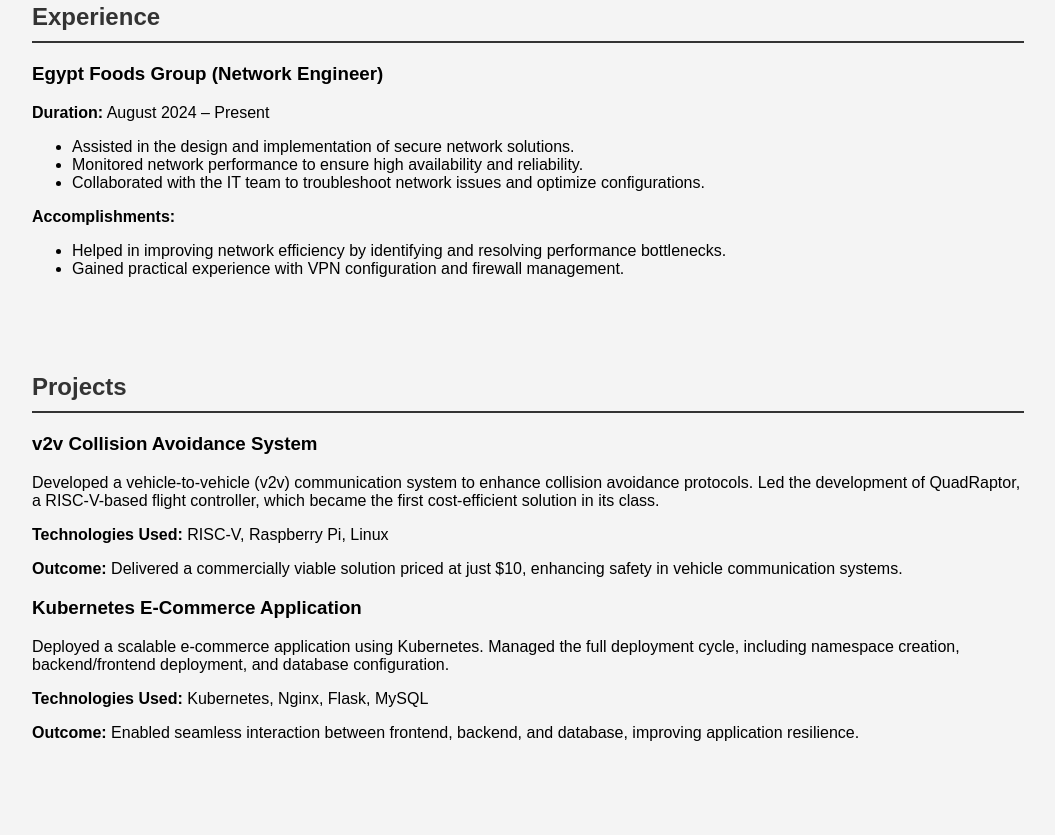
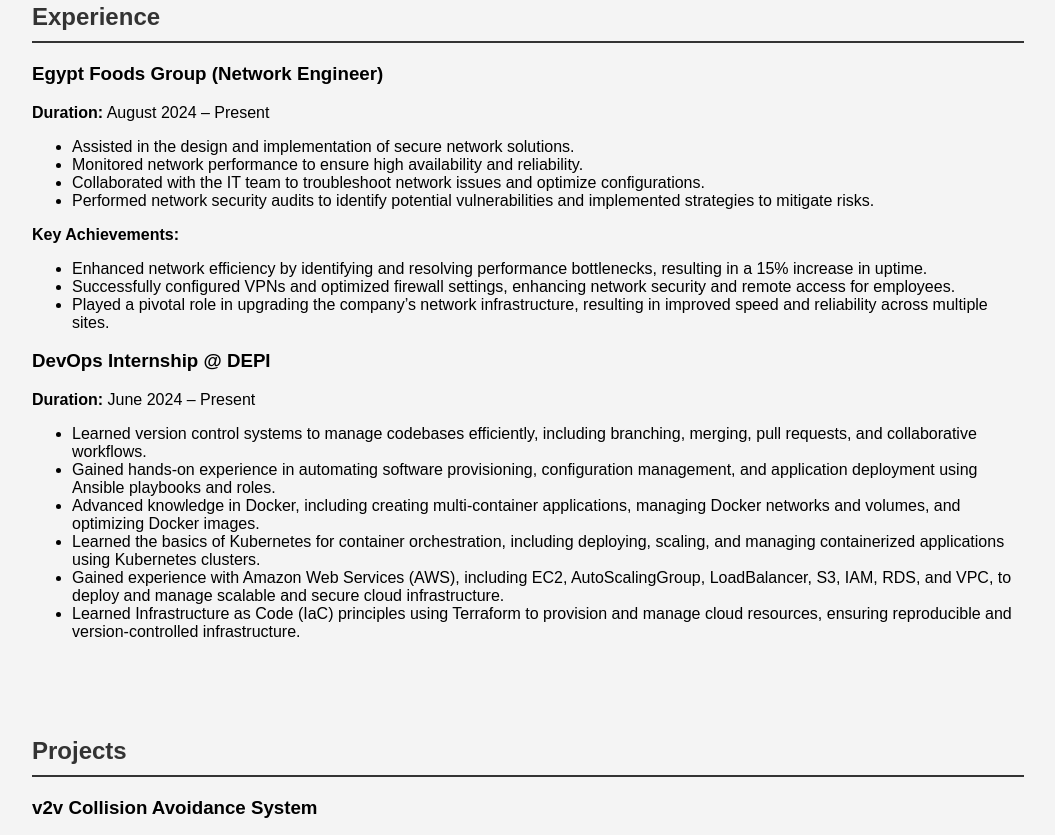
Before and after one commit to mahetabmuhamed/mahetabmuhamed.github.io, a plain HTML site: page index.html in a window 1280 px wide. Shown: the part 460-1295 px from the top of the page, without its empty margins (112-1167 px from the left). Drawn offline with Linux system fonts and the light colour scheme.

Commit message:
Added DevOps Internship experience

```diff
--- a/index.html
+++ b/index.html
@@ -80,15 +80,29 @@
                     <li>Assisted in the design and implementation of secure network solutions.</li>
                     <li>Monitored network performance to ensure high availability and reliability.</li>
                     <li>Collaborated with the IT team to troubleshoot network issues and optimize configurations.</li>
+                    <li>Performed network security audits to identify potential vulnerabilities and implemented strategies to mitigate risks.</li>
                 </ul>
-                <p><strong>Accomplishments:</strong></p>
+                <p><strong>Key Achievements:</strong></p>
                 <ul>
-                    <li>Helped in improving network efficiency by identifying and resolving performance bottlenecks.</li>
-                    <li>Gained practical experience with VPN configuration and firewall management.</li>
+                    <li>Enhanced network efficiency by identifying and resolving performance bottlenecks, resulting in a 15% increase in uptime.</li>
+                    <li>Successfully configured VPNs and optimized firewall settings, enhancing network security and remote access for employees.</li>
+                    <li>Played a pivotal role in upgrading the company’s network infrastructure, resulting in improved speed and reliability across multiple sites.</li>
+                </ul>
+
+                <h3>DevOps Internship @ DEPI</h3>
+                <p><strong>Duration:</strong> June 2024 – Present</p>
+                <ul>
+                    <li>Learned version control systems to manage codebases efficiently, including branching, merging, pull requests, and collaborative workflows.</li>
+                    <li>Gained hands-on experience in automating software provisioning, configuration management, and application deployment using Ansible playbooks and roles.</li>
+                    <li>Advanced knowledge in Docker, including creating multi-container applications, managing Docker networks and volumes, and optimizing Docker images.</li>
+                    <li>Learned the basics of Kubernetes for container orchestration, including deploying, scaling, and managing containerized applications using Kubernetes clusters.</li>
+                    <li>Gained experience with Amazon Web Services (AWS), including EC2, AutoScalingGroup, LoadBalancer, S3, IAM, RDS, and VPC, to deploy and manage scalable and secure cloud infrastructure.</li>
+                    <li>Learned Infrastructure as Code (IaC) principles using Terraform to provision and manage cloud resources, ensuring reproducible and version-controlled infrastructure.</li>
                 </ul>
             </div>
         </div>
     </section>
+
 
     <section>
         <div class="container">
@@ -146,7 +160,7 @@
         <div class="container">
             <h2 class="section-title">Contact</h2>
             <div class="section-content">
-                <p><strong>Email:</strong> <a href="mailto:mahitabfathy11@gmail.com">mahetabfathy1@gmail.com</a></p>
+                <p><strong>Email:</strong> <a href="mailto:mahitabfathy11@gmail.com">mahitabfathy11@gmail.com</a></p>
                 <p><strong>LinkedIn:</strong> <a href="https://www.linkedin.com/in/mahitab-f-9916971b6">www.linkedin.com/in/mahitab-f-9916971b6</a></p>
                 <p><strong>GitHub:</strong> <a href="https://github.com/mahetab">github.com/mahetab</a></p>
             </div>
```
